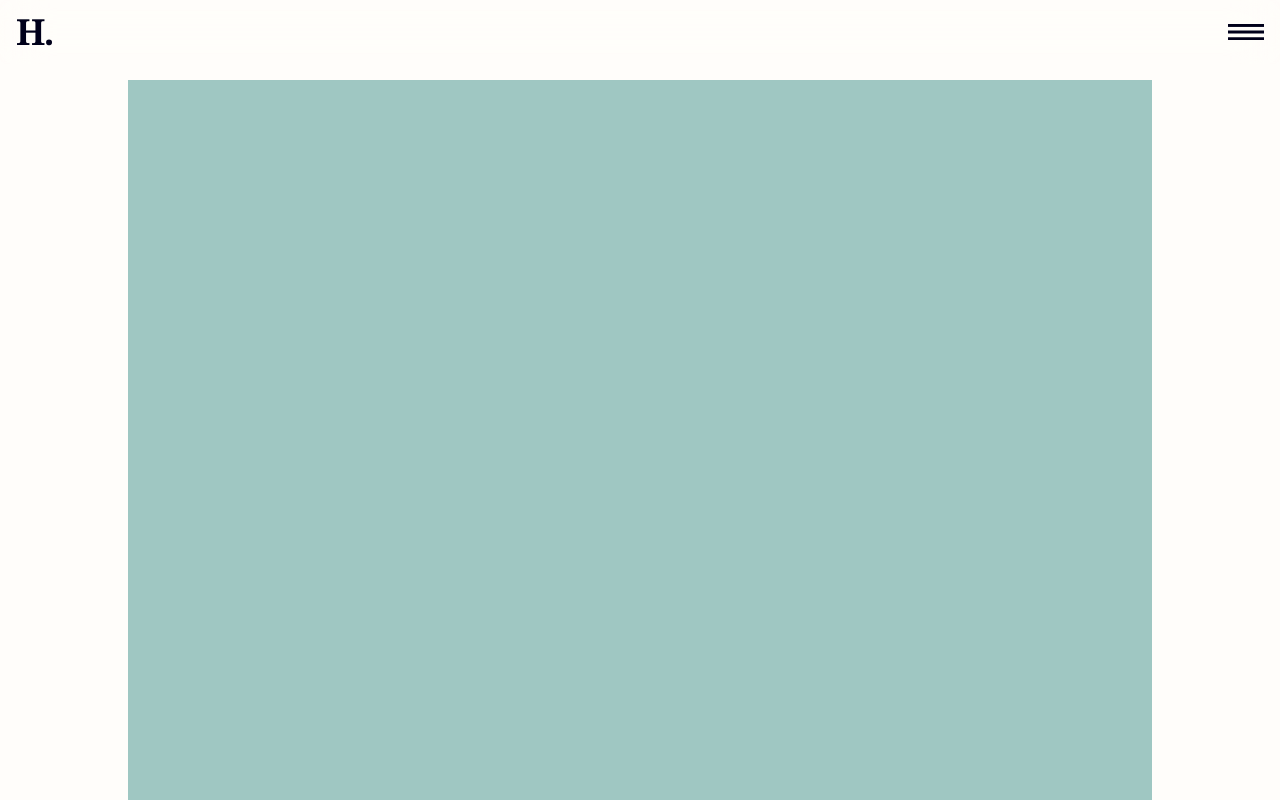
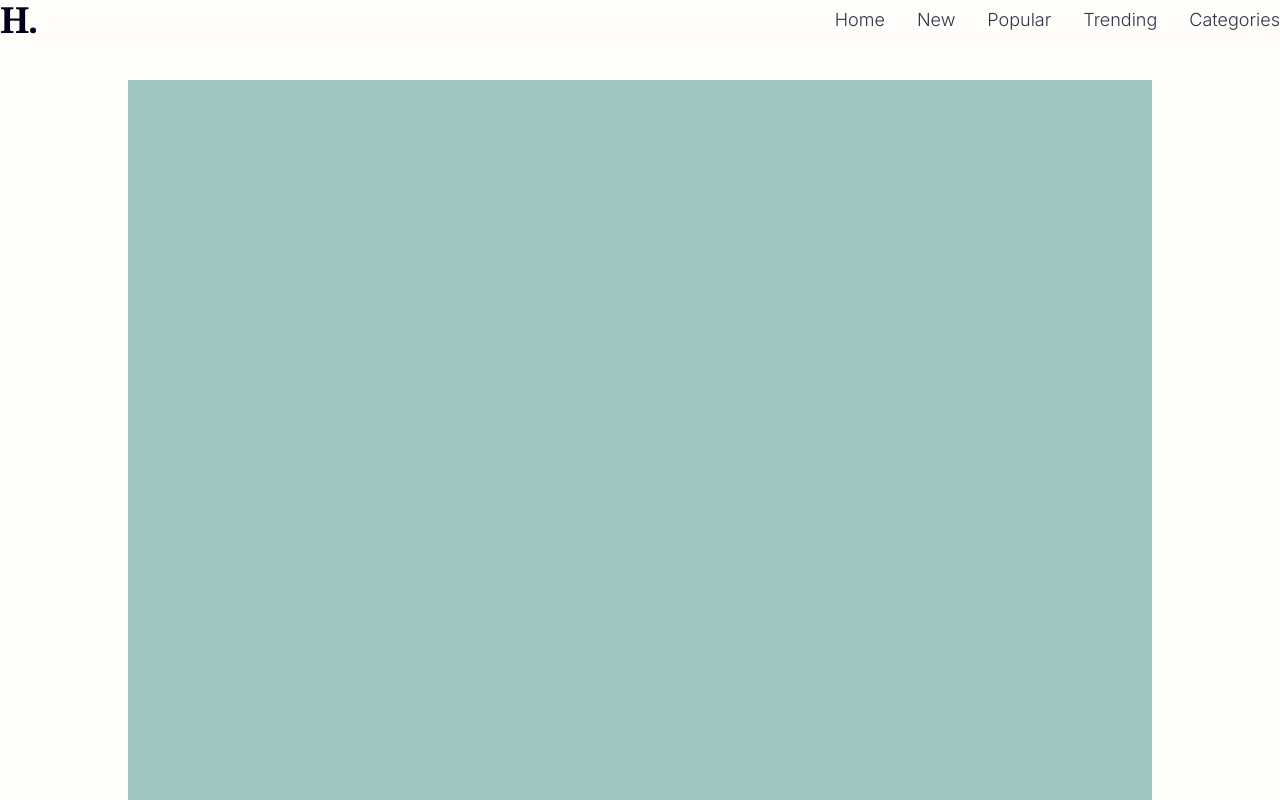
Before and after one commit to Alexjoshua14/Helios-Daily, a Next.js app: page / in a window 1280 px wide. Shown: the top 800 px of the page. Built offline with nearby package versions, Linux system fonts and the light colour scheme.

Commit message:
Implement desktop navigation

```diff
--- /dev/null
+++ b/src/components/navigation/desktop/desktopNavMenu.tsx
@@ -0,0 +1,50 @@
+'use client'
+
+import { FC, useState } from 'react'
+import Link from 'next/link'
+import Image from 'next/image'
+import { Sheet, SheetClose, SheetContent, SheetDescription, SheetHeader, SheetTrigger } from '@/components/ui/sheet'
+
+interface MobileNavMenuProps {
+
+}
+
+interface DesktopNavOptionProps {
+  href: string
+  text: string
+  onClick?: () => void
+}
+
+const DesktopNavOption: FC<DesktopNavOptionProps> = ({ href, text, onClick }) => (
+  <Link href={href} className="w-full h-full text-lg text-secondary/80 font-light antialiased" onClick={onClick}>
+    {text}
+  </Link>
+)
+
+const navOptions: { href: string, text: string }[] = [
+  { href: '/', text: 'Home' },
+  { href: '/', text: 'New' },
+  { href: '/', text: 'Popular' },
+  { href: '/', text: 'Trending' },
+  { href: '/', text: 'Categories' }
+]
+
+const MobileNavMenu: FC<MobileNavMenuProps> = ({ }) => {
+  const [open, setOpen] = useState(false)
+
+  return (
+    <ul className="flex gap-8 page-gutter-x">
+      {navOptions.map((option, index) => (
+        <li key={`mobile-navigation-${option.text}`}>
+          <DesktopNavOption
+            href={option.href}
+            text={option.text}
+            onClick={() => setOpen(false)}
+          />
+        </li>
+      ))}
+    </ul>
+  )
+}
+
+export default MobileNavMenu
--- a/src/components/navigation/mobile/mobileNavBar.tsx
+++ /dev/null
@@ -1,66 +0,0 @@
-'use client'
-
-import { FC, useState } from 'react'
-import Link from 'next/link'
-import Image from 'next/image'
-import { Sheet, SheetClose, SheetContent, SheetDescription, SheetHeader, SheetTrigger } from '@/components/ui/sheet'
-
-interface MobileNavBarProps {
-
-}
-
-interface MobileNavOptionProps {
-  href: string
-  text: string
-  onClick?: () => void
-}
-
-const MobileNavOption: FC<MobileNavOptionProps> = ({ href, text, onClick }) => (
-  <Link href={href} className="w-full h-full text-2xl text-primary font-medium antialiased" onClick={onClick}>
-    {text}
-  </Link>
-)
-
-const navOptions: { href: string, text: string }[] = [
-  { href: '/', text: 'Home' },
-  { href: '/', text: 'New' },
-  { href: '/', text: 'Popular' },
-  { href: '/', text: 'Trending' },
-  { href: '/', text: 'Categories' }
-]
-
-const MobileNavBar: FC<MobileNavBarProps> = ({ }) => {
-  const [open, setOpen] = useState(false)
-
-  return (
-    <nav className="z-40 fixed top-0 left-0 w-full h-16 page-gutter flex items-center justify-between bg-primary/20 backdrop-blur-xl">
-      <Link href="/">
-        <h1 className="font-serif tracking-tighter">
-          H.
-        </h1>
-      </Link>
-      <Sheet open={open} onOpenChange={setOpen}>
-        <SheetTrigger className="h-full pl-4">
-          <Image src="/images/icon-menu.svg" alt="Menu" width="36" height="36" />
-        </SheetTrigger>
-        <SheetContent className="pt-40 bg-primary/20 backdrop-blur-xl">
-          <SheetDescription>
-            <ul className="flex flex-col gap-8">
-              {navOptions.map((option, index) => (
-                <li key={`mobile-navigation-${option.text}`}>
-                  <MobileNavOption
-                    href={option.href}
-                    text={option.text}
-                    onClick={() => setOpen(false)}
-                  />
-                </li>
-              ))}
-            </ul>
-          </SheetDescription>
-        </SheetContent>
-      </Sheet>
-    </nav>
-  )
-}
-
-export default MobileNavBar
--- /dev/null
+++ b/src/components/navigation/mobile/mobileNavMenu.tsx
@@ -0,0 +1,59 @@
+'use client'
+
+import { FC, useState } from 'react'
+import Link from 'next/link'
+import Image from 'next/image'
+import { Sheet, SheetClose, SheetContent, SheetDescription, SheetHeader, SheetTrigger } from '@/components/ui/sheet'
+
+interface MobileNavMenuProps {
+
+}
+
+interface MobileNavOptionProps {
+  href: string
+  text: string
+  onClick?: () => void
+}
+
+const MobileNavOption: FC<MobileNavOptionProps> = ({ href, text, onClick }) => (
+  <Link href={href} className="w-full h-full text-2xl text-primary font-medium antialiased" onClick={onClick}>
+    {text}
+  </Link>
+)
+
+const navOptions: { href: string, text: string }[] = [
+  { href: '/', text: 'Home' },
+  { href: '/', text: 'New' },
+  { href: '/', text: 'Popular' },
+  { href: '/', text: 'Trending' },
+  { href: '/', text: 'Categories' }
+]
+
+const MobileNavMenu: FC<MobileNavMenuProps> = ({ }) => {
+  const [open, setOpen] = useState(false)
+
+  return (
+    <Sheet open={open} onOpenChange={setOpen}>
+      <SheetTrigger className="h-full page-gutter-x">
+        <Image src="/images/icon-menu.svg" alt="Menu" width="36" height="36" />
+      </SheetTrigger>
+      <SheetContent className="pt-40 bg-primary/20 backdrop-blur-xl">
+        <SheetDescription>
+          <ul className="flex flex-col gap-8">
+            {navOptions.map((option, index) => (
+              <li key={`mobile-navigation-${option.text}`}>
+                <MobileNavOption
+                  href={option.href}
+                  text={option.text}
+                  onClick={() => setOpen(false)}
+                />
+              </li>
+            ))}
+          </ul>
+        </SheetDescription>
+      </SheetContent>
+    </Sheet>
+  )
+}
+
+export default MobileNavMenu
--- a/src/components/navigation/navBar.tsx
+++ b/src/components/navigation/navBar.tsx
@@ -1,7 +1,8 @@
 import Image from 'next/image'
 import Link from 'next/link'
 import { FC } from 'react'
-import MobileNavBar from './mobile/mobileNavBar'
+import MobileNavBar from './mobile/mobileNavMenu'
+import DesktopNavMenu from './desktop/desktopNavMenu'
 
 interface NavBarProps {
 
@@ -9,7 +10,19 @@ interface NavBarProps {
 
 const NavBar: FC<NavBarProps> = ({ }) => {
   return (
-    <MobileNavBar />
+    <nav className="z-40 fixed top-0 left-0 w-full nav-height page-gutter-l flex items-center justify-between bg-gradient-to-t from-white/20 to-white backdrop-blur-xl">
+      <Link href="/">
+        <h1 className="font-serif tracking-tighter">
+          H.
+        </h1>
+      </Link>
+      <div className="md:hidden">
+        <MobileNavBar />
+      </div>
+      <div className="hidden md:block">
+        <DesktopNavMenu />
+      </div>
+    </nav>
   )
 }
 
```
